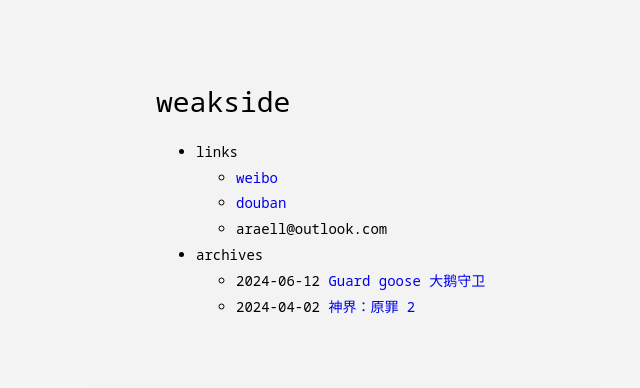
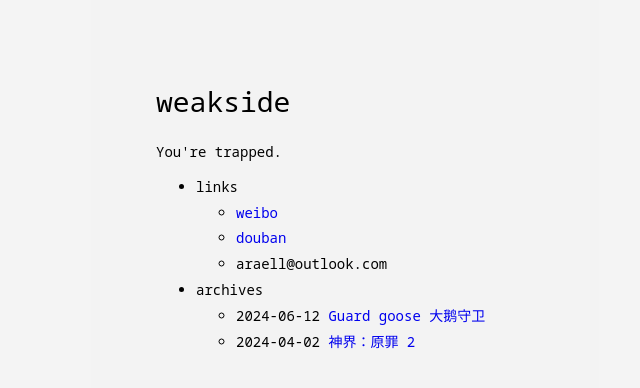
Before and after one commit to NOISEMOON/weakside, a Jekyll site: the page built from index.md, in a window 1280 px wide. Shown: the top 388 px of the page, without its empty margins (164-804 px from the left). Built offline with Jekyll 4.4.1, drawn with Linux system fonts in a browser that asks for light colours.

Commit message:
Update _config.yml

```diff
--- a/_config.yml
+++ b/_config.yml
@@ -1,7 +1,7 @@
 title: weakside # name of the site
 author: noisemoon # name of site's author
 email: araell@outlook.com # email of site's author
-url: https://noisemoon.github.io/weakside/ # root address of the site
+url: https://noisemoon.github.io/ # root address of the site
 description: "You're trapped."
 
 permalink: /:slug.html
@@ -21,7 +21,7 @@ theme_config:
   appearance: "light" # can be "light", "dark" or "auto"
   back_home_text: "weakside" # customize text for homepage link in post layout
   date_format: "%Y-%m-%d" # customize how date is formatted
-  show_description: false # show blog description in home page
+  show_description: true # show blog description in home page
 
 sass:
   style: :compressed
```
